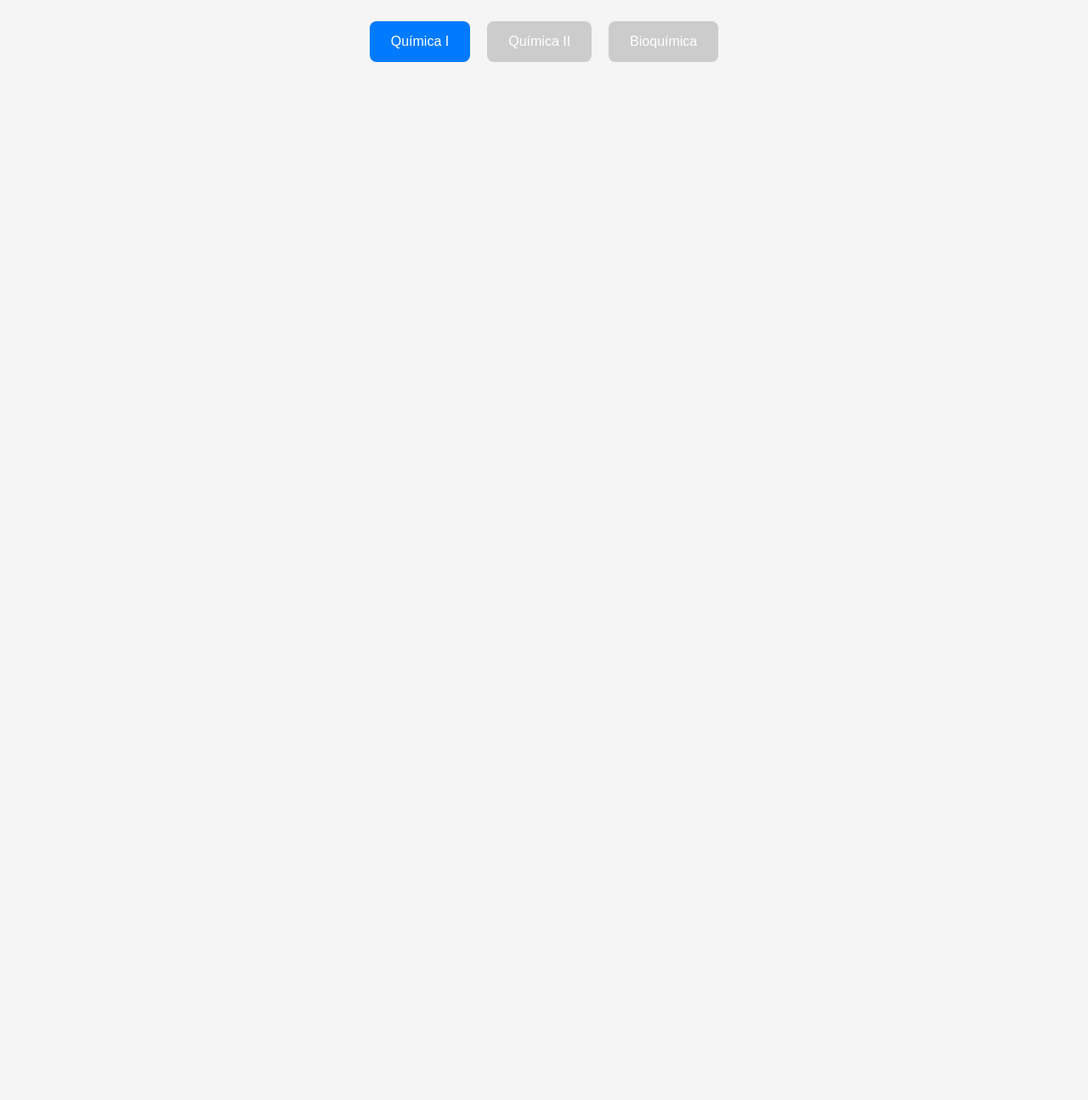
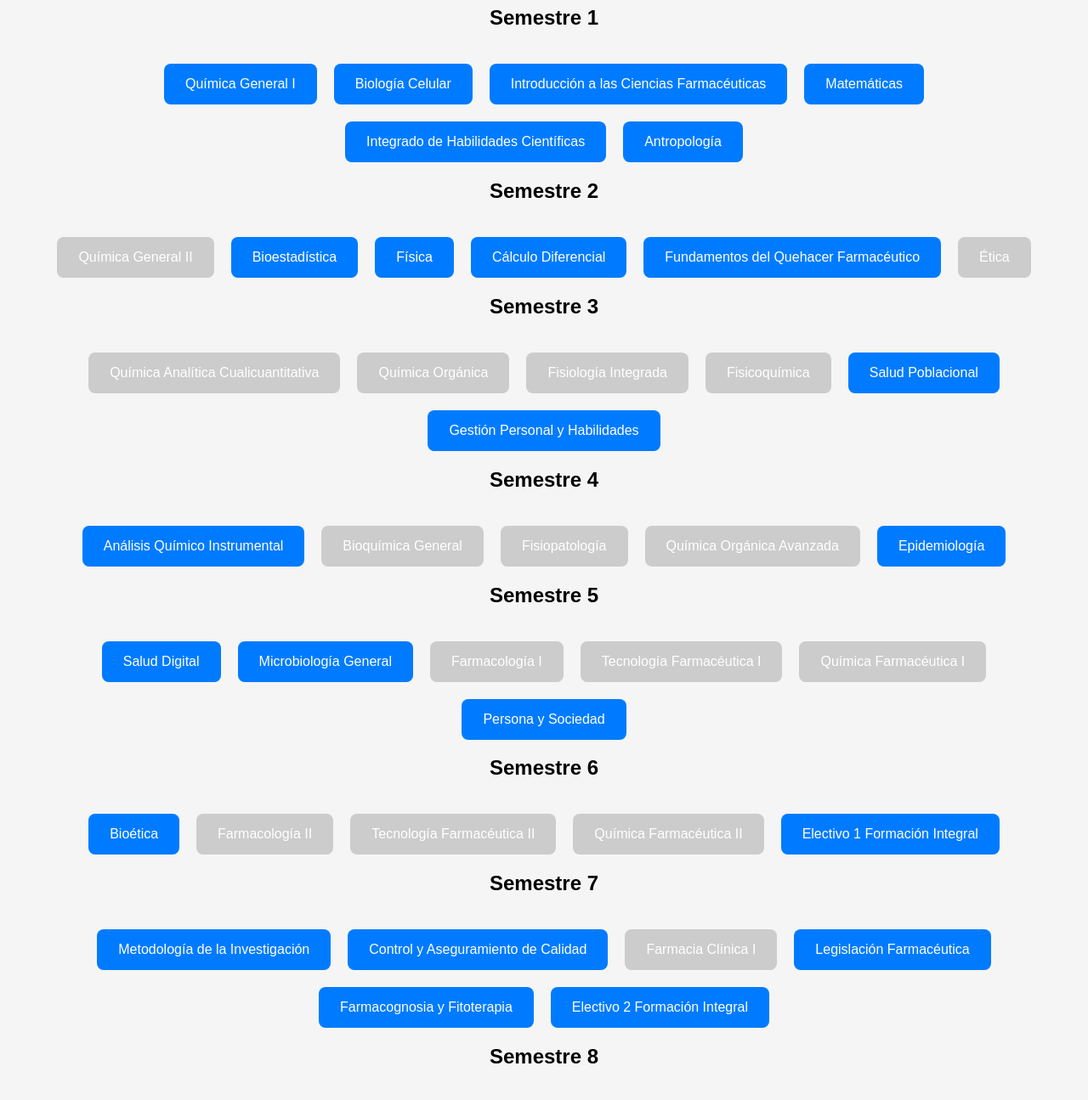
Before and after one commit to conii17/Malla-Qyfa-, a plain HTML site: page index.html in a window 1280 px wide. Shown: the part 111-1406 px from the top of the page at 85% size. Before the commit the page ends 800 px from the top, so only its background shows below. Drawn offline with Linux system fonts and the light colour scheme.

Commit message:
Update index.html

```diff
--- a/index.html
+++ b/index.html
@@ -2,16 +2,128 @@
 <html lang="es">
 <head>
   <meta charset="UTF-8">
-  <title>Malla Interactiva</title>
+  <title>Malla Interactiva QF</title>
   <link rel="stylesheet" href="style.css">
 </head>
 <body>
-  <h1>Malla Interactiva</h1>
+  <h1>Malla Interactiva QF - Coni</h1>
 
-  <div class="malla">
-    <button class="ramo" id="quimica1" onclick="desbloquear('quimica2')">Química I</button>
-    <button class="ramo bloqueado" id="quimica2" disabled>Química II</button>
-    <button class="ramo bloqueado" id="bioquimica" disabled>Bioquímica</button>
+  <!-- Semestre 1 -->
+  <div class="semestre">
+    <h2>Semestre 1</h2>
+    <div class="malla">
+      <button class="ramo" id="quimica1" onclick="desbloquear(['quimica2','organica'])">Química General I</button>
+      <button class="ramo" id="biocelular" onclick="desbloquear(['fisiologia'])">Biología Celular</button>
+      <button class="ramo" id="introduccion">Introducción a las Ciencias Farmacéuticas</button>
+      <button class="ramo" id="matematicas" onclick="desbloquear(['calculo','bioestadistica','fisica'])">Matemáticas</button>
+      <button class="ramo" id="integrado" onclick="desbloquear(['fundamentos'])">Integrado de Habilidades Científicas</button>
+      <button class="ramo" id="antropologia" onclick="desbloquear(['etica'])">Antropología</button>
+    </div>
+  </div>
+
+  <!-- Semestre 2 -->
+  <div class="semestre">
+    <h2>Semestre 2</h2>
+    <div class="malla">
+      <button class="ramo bloqueado" id="quimica2" onclick="desbloquear(['analitica','fisicoquimica'])" disabled>Química General II</button>
+      <button class="ramo" id="bioestadistica">Bioestadística</button>
+      <button class="ramo" id="fisica">Física</button>
+      <button class="ramo" id="calculo">Cálculo Diferencial</button>
+      <button class="ramo" id="fundamentos">Fundamentos del Quehacer Farmacéutico</button>
+      <button class="ramo bloqueado" id="etica" onclick="desbloquear(['persona'])" disabled>Ética</button>
+    </div>
+  </div>
+
+  <!-- Semestre 3 -->
+  <div class="semestre">
+    <h2>Semestre 3</h2>
+    <div class="malla">
+      <button class="ramo bloqueado" id="analitica" onclick="desbloquear(['instrumental'])" disabled>Química Analítica Cualicuantitativa</button>
+      <button class="ramo bloqueado" id="organica" onclick="desbloquear(['bioquimica','organica_avanzada'])" disabled>Química Orgánica</button>
+      <button class="ramo bloqueado" id="fisiologia" onclick="desbloquear(['fisiopatologia'])" disabled>Fisiología Integrada</button>
+      <button class="ramo bloqueado" id="fisicoquimica" onclick="desbloquear(['tecfarma1'])" disabled>Fisicoquímica</button>
+      <button class="ramo" id="salud">Salud Poblacional</button>
+      <button class="ramo" id="gestion">Gestión Personal y Habilidades</button>
+    </div>
+  </div>
+
+  <!-- Semestre 4 -->
+  <div class="semestre">
+    <h2>Semestre 4</h2>
+    <div class="malla">
+      <button class="ramo" id="instrumental">Análisis Químico Instrumental</button>
+      <button class="ramo bloqueado" id="bioquimica" onclick="desbloquear(['microbiologia'])" disabled>Bioquímica General</button>
+      <button class="ramo bloqueado" id="fisiopatologia" onclick="desbloquear(['farmacologia1'])" disabled>Fisiopatología</button>
+      <button class="ramo bloqueado" id="organica_avanzada" onclick="desbloquear(['quimicafarma1'])" disabled>Química Orgánica Avanzada</button>
+      <button class="ramo" id="epidemiologia">Epidemiología</button>
+    </div>
+  </div>
+
+  <!-- Semestre 5 -->
+  <div class="semestre">
+    <h2>Semestre 5</h2>
+    <div class="malla">
+      <button class="ramo" id="salud_digital">Salud Digital</button>
+      <button class="ramo" id="microbiologia">Microbiología General</button>
+      <button class="ramo bloqueado" id="farmacologia1" onclick="desbloquear(['farmacologia2'])" disabled>Farmacología I</button>
+      <button class="ramo bloqueado" id="tecfarma1" onclick="desbloquear(['tecfarma2'])" disabled>Tecnología Farmacéutica I</button>
+      <button class="ramo bloqueado" id="quimicafarma1" onclick="desbloquear(['quimicafarma2'])" disabled>Química Farmacéutica I</button>
+      <button class="ramo" id="persona">Persona y Sociedad</button>
+    </div>
+  </div>
+
+  <!-- Semestre 6 -->
+  <div class="semestre">
+    <h2>Semestre 6</h2>
+    <div class="malla">
+      <button class="ramo" id="bioetica">Bioética</button>
+      <button class="ramo bloqueado" id="farmacologia2" onclick="desbloquear(['farmaclinica1','toxicologia'])" disabled>Farmacología II</button>
+      <button class="ramo bloqueado" id="tecfarma2" onclick="desbloquear(['legislacion'])" disabled>Tecnología Farmacéutica II</button>
+      <button class="ramo bloqueado" id="quimicafarma2" onclick="desbloquear(['fitoterapia'])" disabled>Química Farmacéutica II</button>
+      <button class="ramo" id="electivo1">Electivo 1 Formación Integral</button>
+    </div>
+  </div>
+
+  <!-- Semestre 7 -->
+  <div class="semestre">
+    <h2>Semestre 7</h2>
+    <div class="malla">
+      <button class="ramo" id="investigacion">Metodología de la Investigación</button>
+      <button class="ramo" id="control_calidad" onclick="desbloquear(['biofarmacia'])">Control y Aseguramiento de Calidad</button>
+      <button class="ramo bloqueado" id="farmaclinica1" onclick="desbloquear(['farmaclinica2'])" disabled>Farmacia Clínica I</button>
+      <button class="ramo" id="legislacion">Legislación Farmacéutica</button>
+      <button class="ramo" id="fitoterapia">Farmacognosia y Fitoterapia</button>
+      <button class="ramo" id="electivo2">Electivo 2 Formación Integral</button>
+    </div>
+  </div>
+
+  <!-- Semestre 8 -->
+  <div class="semestre">
+    <h2>Semestre 8</h2>
+    <div class="malla">
+      <button class="ramo" id="biofarmacia">Biofarmacia</button>
+      <button class="ramo" id="farmaclinica2">Farmacia Clínica II</button>
+      <button class="ramo" id="toxicologia">Toxicología</button>
+      <button class="ramo" id="farmacia_asistencial">Farmacia Asistencial</button>
+    </div>
+  </div>
+
+  <!-- Semestre 9 -->
+  <div class="semestre">
+    <h2>Semestre 9</h2>
+    <div class="malla">
+      <button class="ramo" id="gestion_marketing">Gestión y Marketing Farmacéutico</button>
+      <button class="ramo" id="vigilancia">Farmacovigilancia y Tecnovigilancia</button>
+      <button class="ramo" id="electivo3">Electivo 3 Formación Integral</button>
+    </div>
+  </div>
+
+  <!-- Semestre 10 -->
+  <div class="semestre">
+    <h2>Semestre 10</h2>
+    <div class="malla">
+      <button class="ramo" id="internado">Internado</button>
+    </div>
   </div>
 
   <script src="script.js"></script>
```
